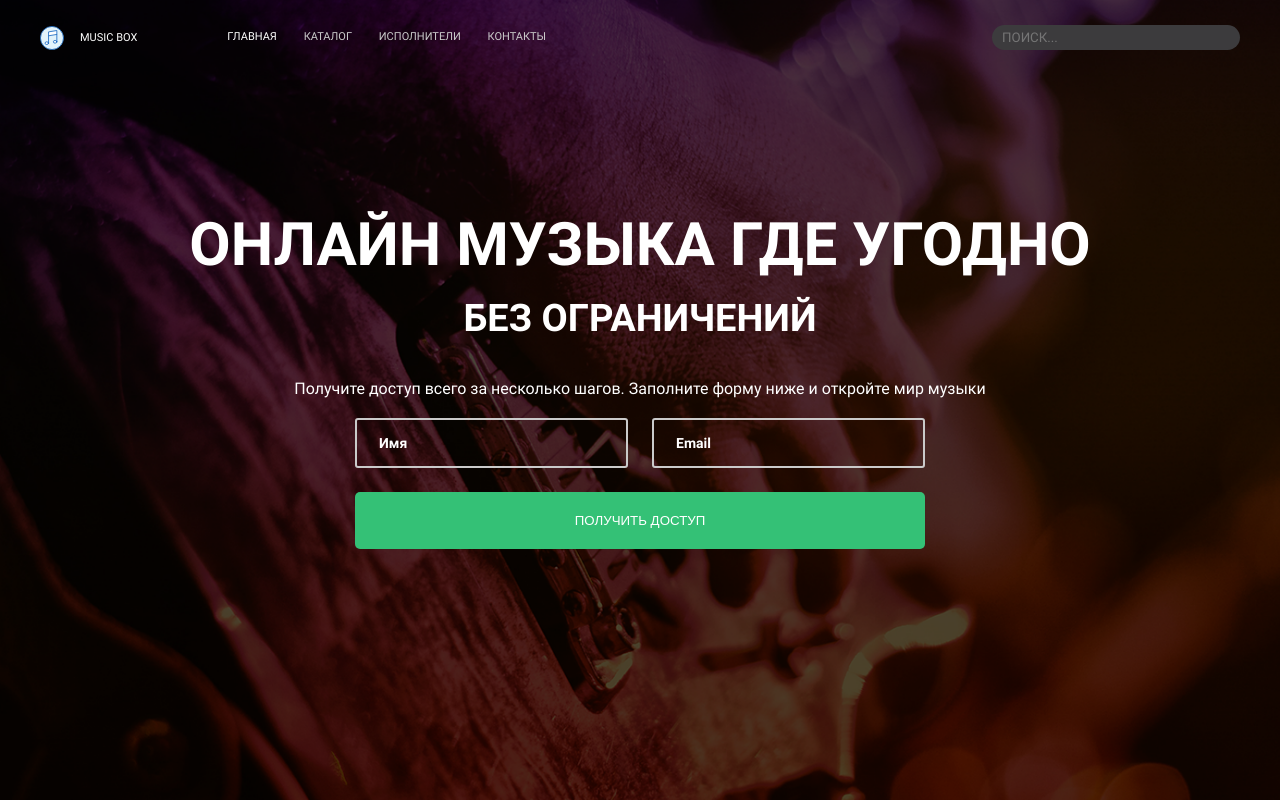
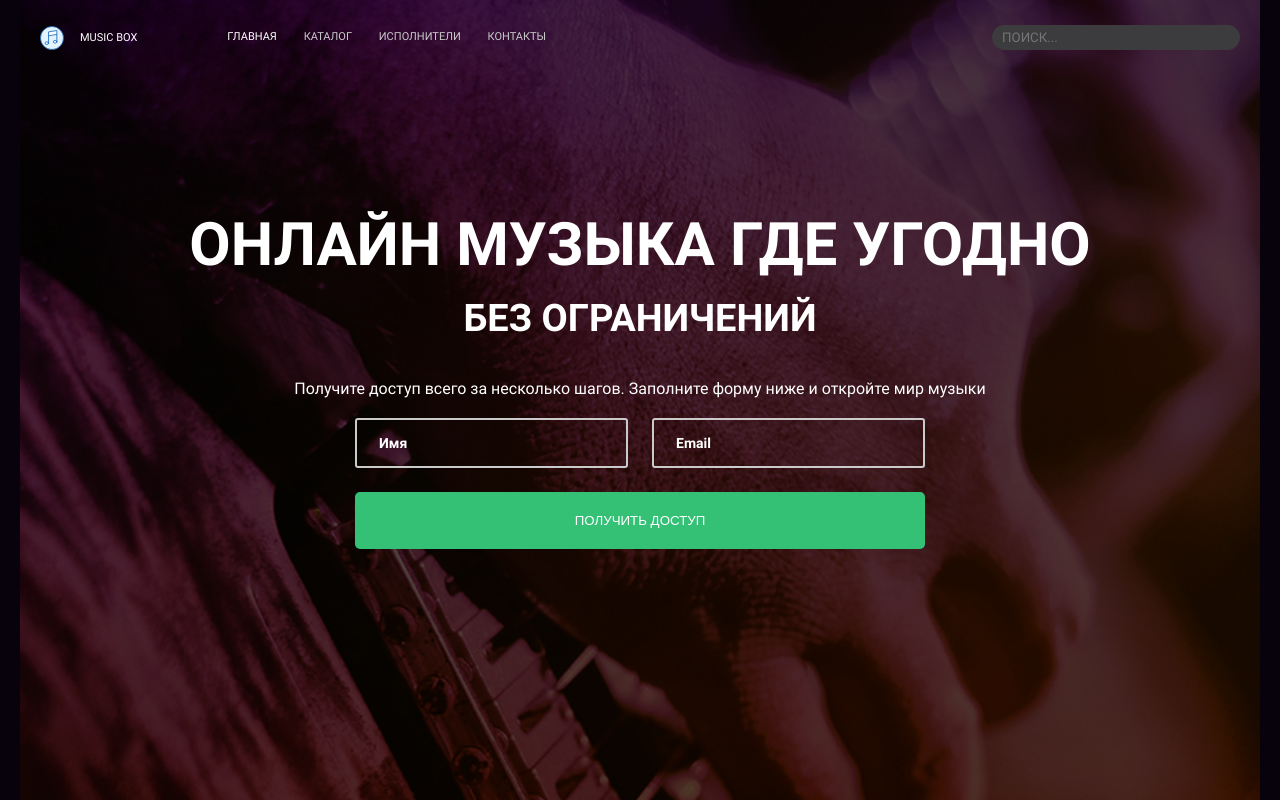
Before and after one commit to a-gunderin/layout-music-box, a website: page src/index.html in a window 1280 px wide. Shown: the top 800 px of the page. Drawn offline with nearby package versions, Linux system fonts and the light colour scheme.

Commit message:
Trying to pass hexlet-check

```diff
--- a/src/css/atomic.css
+++ b/src/css/atomic.css
@@ -490,6 +490,9 @@
 .W\(trackWidth\) {
   width: calc(50% - 50px);
 }
+.Z\(1\) {
+  z-index: 1;
+}
 @media (max-width:699px) {
   .Fld\(c\)--sm {
     flex-direction: column;
--- a/src/index.html
+++ b/src/index.html
@@ -9,7 +9,7 @@
 	<link rel="stylesheet" href="css/atomic.css">
 </head>
 <body class="C(white) Ff(roboto) Bgc(bgColor)">
-	<header id="page-description" class="Pos(r) Mih(100vh) Bgi(homeBanner) Bgp(c) Bgz(cv) Bgr(nr)">
+	<header class="Pos(r) Z(1)">
 		<div class="Pos(a) T(25px) Start(0) End(0) D(f) Ai(c) Maw(1200px) Mstart(a) Mend(a) Pstart(20px) Pend(20px) Tt(u) Fld(c)--md Ai(fs)--md">
 			<a href="#" class="D(f) Ai(c) Mend(90px) C(white) Td(n) Mend(0)--md Mb(17px)--md">
 				<img class="W(100px) Maw(24px) Mend(16px)" src="images/svg/logo.svg" alt="Logo">
@@ -29,7 +29,9 @@
 				>
 			</form>
 		</div>
-		<div class="Maw(1200px) Mstart(a) Mend(a) Pstart(20px) Pend(20px) Pt(200px) Pb(200px) Pt(250px)--md">
+	</header>
+	<main>
+		<section id="page-description" class="Pos(r) Mih(100vh) Maw(1200px) Mstart(a) Mend(a) Pstart(20px) Pend(20px) Pt(200px) Pb(200px) Bgi(homeBanner) Bgp(c) Bgz(cv) Bgr(nr) Pt(250px)--md">
 			<h1 class="Ta(c) Tt(u) Fz(60px) Lh(90px) Mt(0) Mb(0) Fz(30px)--md Lh(45px)--md">Онлайн музыка где угодно</h1>
 			<h2 class="Ta(c) Tt(u) Fz(38px) Lh(57px) Mt(0) Mb(30px) Fz(18px)--md Lh(27px)--md Mb(16px)--md">без ограничений</h2>
 			<p class="Ta(c) Mt(0) Mb(17px) Lh(24px) Lh(150%)--md">Получите доступ всего за несколько шагов. Заполните форму ниже и откройте мир музыки</p>
@@ -40,9 +42,7 @@
 					Получить доступ
 				</button>
 			</form>
-		</div>
-	</header>
-	<main>
+		</section>
 		<section id="page-pricing" class="Pt(100px) Pb(80px) Pb(100px)--lg">
 			<h2 class="Ta(c) Fz(38px) Lh(57px) Tt(u) Mt(0) Mb(45px) Fz(18px)--md Lh(27px)--md">Формы подписки</h2>
 			<div class="Maw(1200px) Mstart(a) Mend(a) Mb(40px) Pstart(20px) Pend(20px) D(f) Jc(sb) Ta(c) Fld(c)--lg Ai(c)--lg">
```
